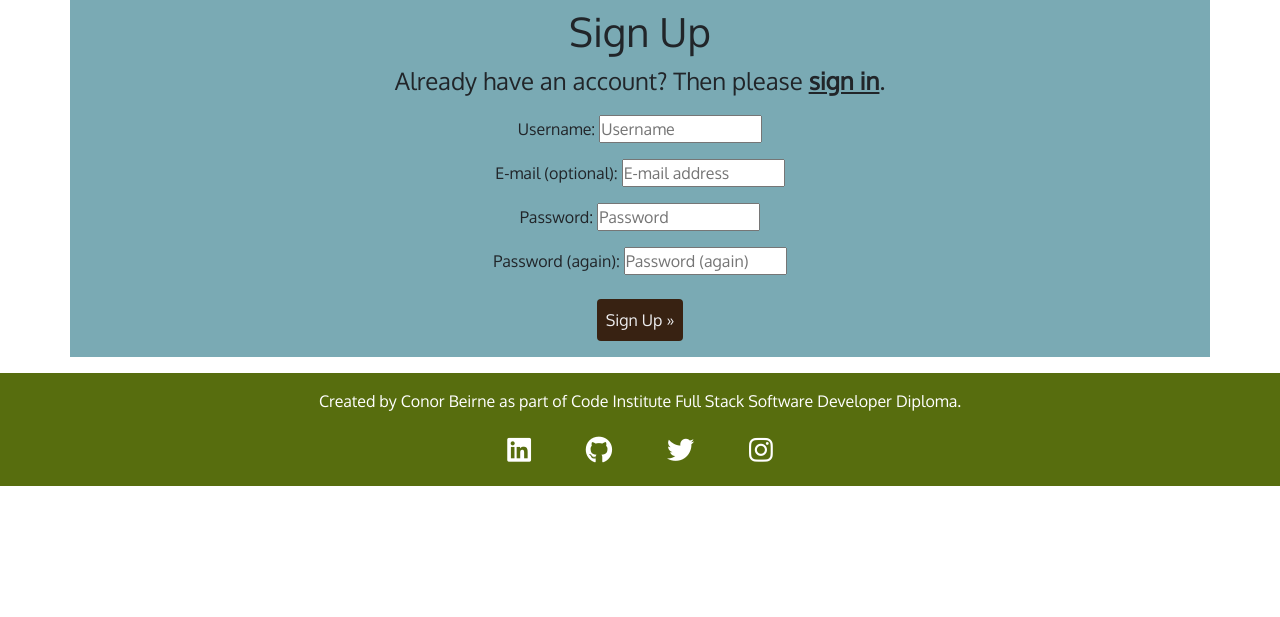
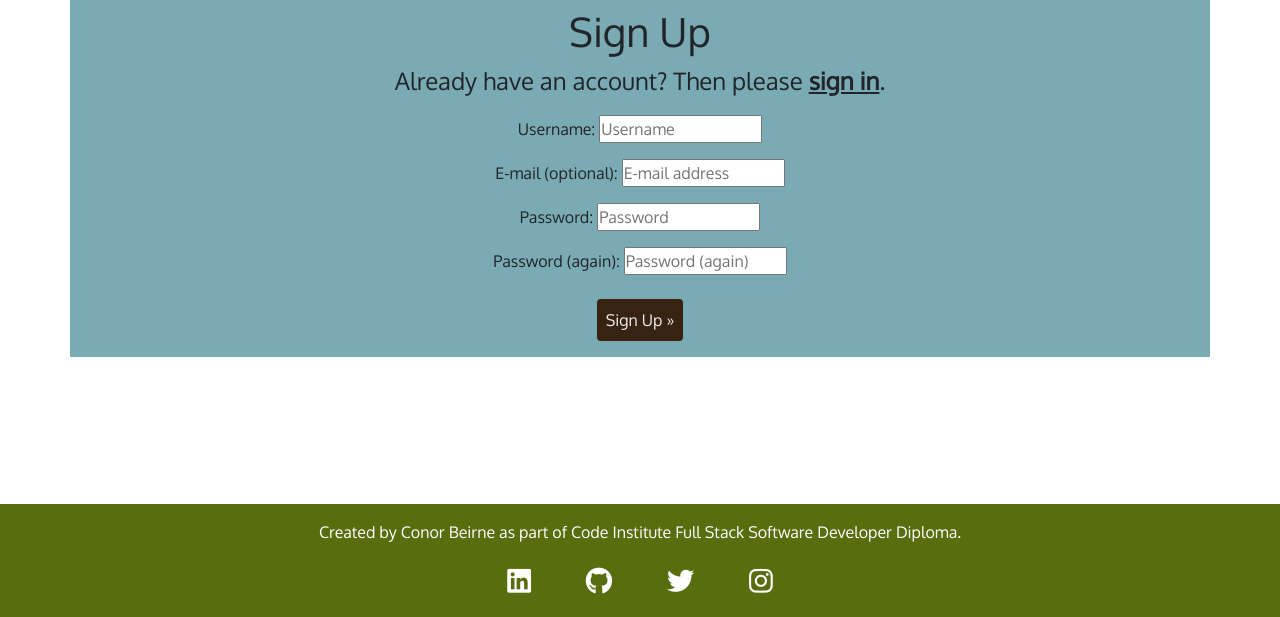
Before and after one commit to conor-b1995/p4-GAAStories, a Django app: page /accounts/signup/ in a window 1280 px wide. Shown: the part 183-800 px from the top of the page. Run offline with Django 3.2, Linux system fonts and the light colour scheme; some libraries are stand-ins or nearby versions.

Commit message:
Fix: problem with fthe ooter not sticking to the bottom of the viewport

```diff
--- a/templates/base.html
+++ b/templates/base.html
@@ -102,7 +102,7 @@
     </main>
 
 
-    <footer class="py-3 white-text">
+    <footer class="mt-auto py-3 white-text">
         <div class="container-fluid">
             <div class="row">
                 <div class="col-12">
```
